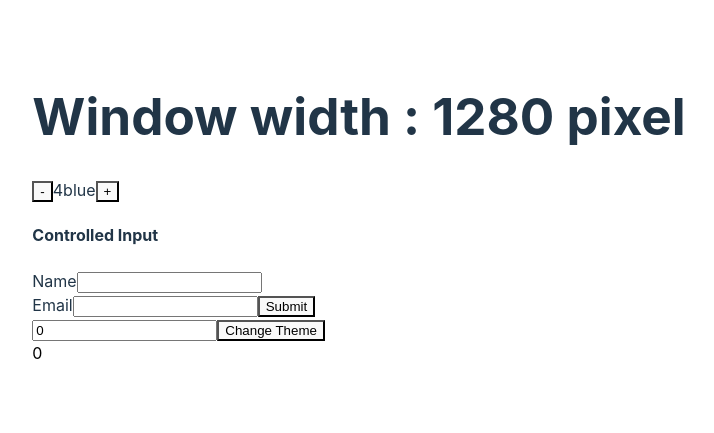
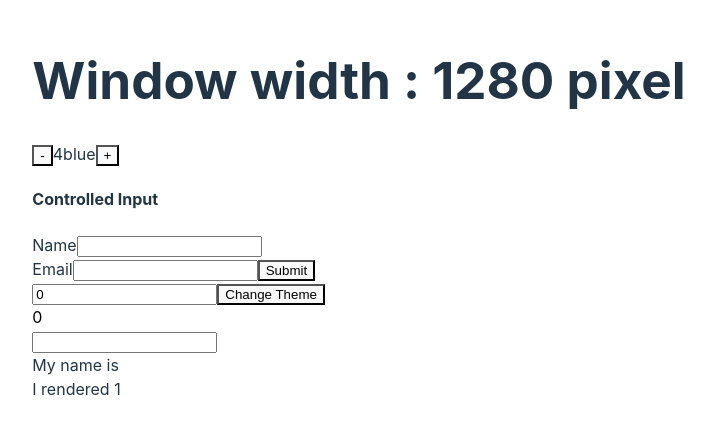
Before and after one commit to AlishaKausheen/Advanced-React-Concept, a React app: page / in a window 1280 px wide. Shown: the part 191-624 px from the top of the page, without its empty margins (281-995 px from the left). Built offline with nearby package versions, Linux system fonts and the light colour scheme; the HTML template or start-up script is replaced by a standard one.

Commit message:
useRef 1

```diff
--- a/src/App.jsx
+++ b/src/App.jsx
@@ -1,6 +1,7 @@
 import React, { useState, useEffect } from "react";
 import { ControlledInputs } from "../src/assets/Form";
-import {Memo} from "../src/assets/Memo";
+import { Memo } from "../src/assets/Memo";
+import { Ref } from "./assets/Ref";
 
 function App() {
   //  State hook
@@ -31,8 +32,9 @@ function App() {
       <button onClick={incrementCount}>+</button>
       </div>
       <ControlledInputs />
-      <Memo/>
-      </>
+      <Memo />
+    <Ref/>
+    </>
     )
 }
 
--- /dev/null
+++ b/src/assets/Ref.jsx
@@ -0,0 +1,15 @@
+import React, { useState,useEffect , useRef } from "react";
+export const Ref = () => {
+    const [name, setName] = useState('');
+    const renderCount = useRef(1);
+    useEffect(() => {
+        renderCount.current = renderCount.current + 1;
+    })
+    return (
+        <div>
+            <input type="text" value={name} onChange={e => setName(e.target.value)} />
+            <div>My name is {name}</div>
+            <div>I rendered {renderCount.current}</div>
+        </div>
+    )
+}
```
